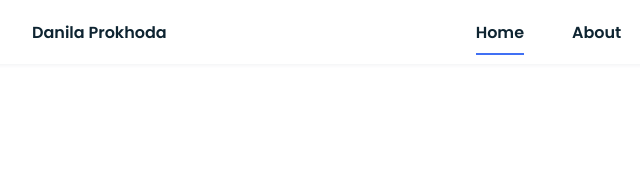
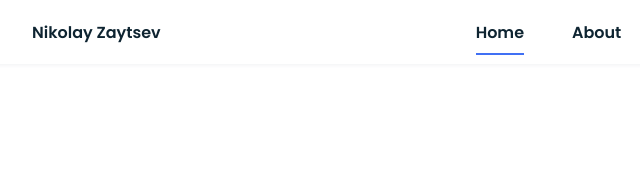
Before and after one commit to Nauseer/Nauseer.github.io, a plain HTML site: page index.html in a window 1280 px wide. Shown: the top 180 px of the page, 96-736 px from the left. Drawn offline with nearby package versions, Linux system fonts and the light colour scheme; a script that the page names is missing.

Commit message:
Update index.html

```diff
--- a/index.html
+++ b/index.html
@@ -18,7 +18,7 @@
         <header class="l-header">
             <nav class="nav bd-grid">
                 <div>
-                    <a href="#" class="nav__logo">Danila Prokhoda</a>
+                    <a href="#" class="nav__logo">Nikolay Zaytsev</a>
                 </div>
 
                 <div class="nav__menu" id="nav-menu">
```
